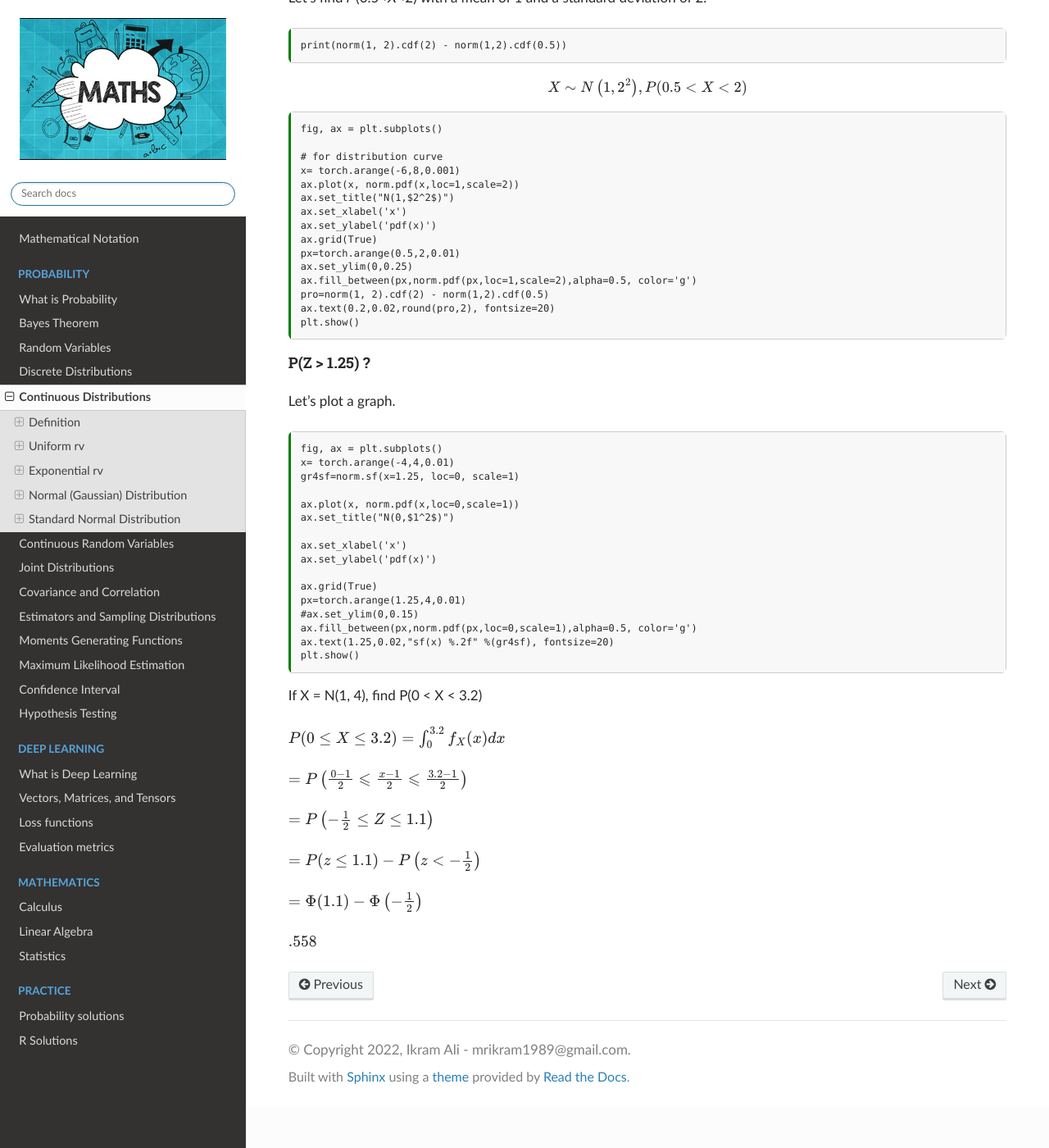
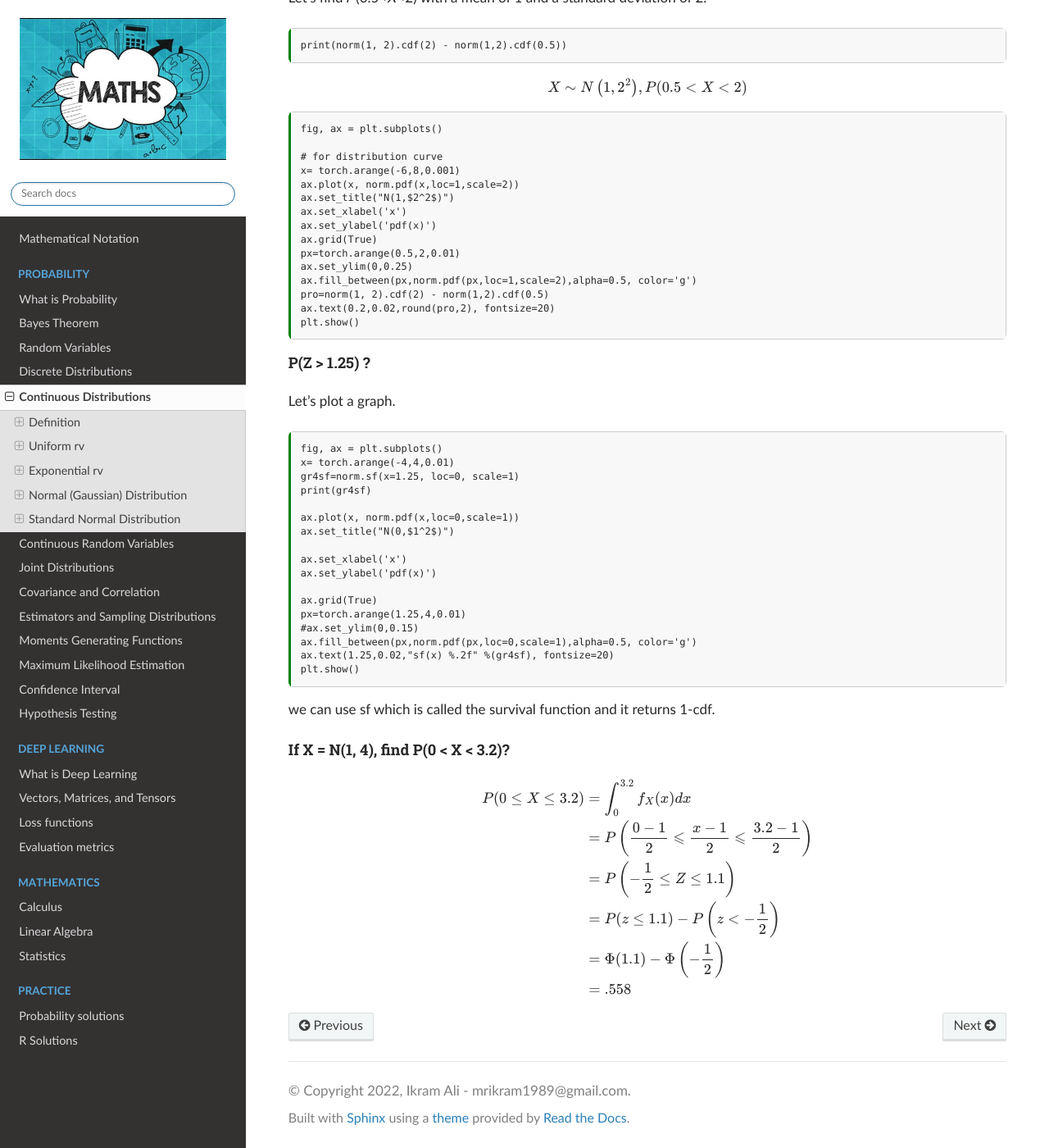
Before and after one commit to akkefa/ml-notes, a Sphinx documentation site: the page built from docs/probability/continuous_distributions.md, in a window 1280 px wide and 1400 px high, scrolled down 13070 px. Shown: the whole window at 82% size. Built offline with Sphinx 7.4.7 and the Read the Docs theme 2.0.0, drawn with Linux system fonts in a browser that asks for light colours.

Commit message:
new changes

````diff
--- a/docs/probability/continuous_distributions.md
+++ b/docs/probability/continuous_distributions.md
@@ -556,6 +556,7 @@ Let’s plot a graph.
 fig, ax = plt.subplots()
 x= torch.arange(-4,4,0.01)
 gr4sf=norm.sf(x=1.25, loc=0, scale=1)
+print(gr4sf)
 
 ax.plot(x, norm.pdf(x,loc=0,scale=1))
 ax.set_title("N(0,$1^2$)")
@@ -572,17 +573,16 @@ plt.show()
 
 ```
 
+we can use sf which is called the survival function and it returns 1-cdf.
 
-If X = N(1, 4), find P(0 \< X \< 3.2)
+#### If X = N(1, 4), find P(0 \< X \< 3.2)?
 
-$P(0 \leq X \leq 3.2)=\int_{0}^{3.2} f_{X}(x) d x$
 
-$=P\left(\frac{0-1}{2} \leqslant \frac{x-1}{2} \leqslant \frac{3.2-1}{2}\right)$
-
-$=P\left(-\frac{1}{2} \leq Z \leq 1.1\right)$
-
-$=P(z \leq 1.1)-P\left(z<-\frac{1}{2}\right)$
-
-$=\Phi(1.1)-\Phi\left(-\frac{1}{2}\right)$
-
-$.558$
+$$
+P(0 \leq X \leq 3.2)&=\int_{0}^{3.2} f_{X}(x) d x \\
+&=P\left(\frac{0-1}{2} \leqslant \frac{x-1}{2} \leqslant \frac{3.2-1}{2}\right) \\
+&=P\left(-\frac{1}{2} \leq Z \leq 1.1\right)\\
+&=P(z \leq 1.1)-P\left(z<-\frac{1}{2}\right)\\
+&=\Phi(1.1)-\Phi\left(-\frac{1}{2}\right)\\
+&= .558
+$$
````
